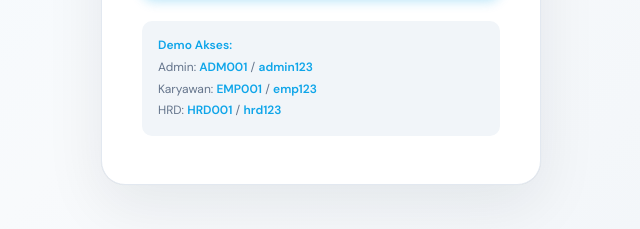
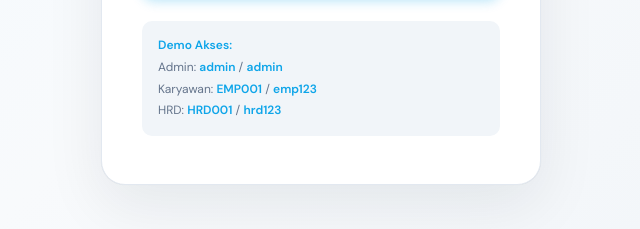
Before and after one commit to gavradarius/Projek-Sem-2, a plain HTML site: page index.html in a window 1280 px wide. Shown: the part 502-731 px from the top of the page, 319-959 px from the left. Drawn offline with Linux system fonts and the light colour scheme.

Commit message:
rename ke index.html

```diff
--- a/logistik-system.html
+++ b/index.html
@@ -28,7 +28,7 @@
     <div class="login-err" id="loginErr">❌ ID atau password salah. Coba lagi.</div>
     <div class="login-hint">
       <strong>Demo Akses:</strong><br>
-      Admin: <strong>ADM001</strong> / <strong>admin123</strong><br>
+      Admin: <strong>admin</strong> / <strong>admin</strong><br>
       Karyawan: <strong>EMP001</strong> / <strong>emp123</strong><br>
       HRD: <strong>HRD001</strong> / <strong>hrd123</strong>
     </div>
--- a/script.js
+++ b/script.js
@@ -1,5 +1,5 @@
 const users = {
-  'ADM001': { pass:'admin123', name:'Admin LogiCorp', role:'Administrator', div:'Manajemen', pos:'Administrator', email:'admin@logicorp.id', salary:'Rp 8.500.000', av:'AD', color:'#f97316' },
+  'ADMIN': { pass:'admin', name:'Admin LogiCorp', role:'Administrator', div:'Manajemen', pos:'Administrator', email:'admin@logicorp.id', salary:'Rp 8.500.000', av:'AD', color:'#f97316' },
   'EMP001': { pass:'emp123', name:'Agus Santoso', role:'Karyawan', div:'Pengemudi', pos:'Driver Senior', email:'agus@logicorp.id', salary:'Rp 5.500.000', av:'AS', color:'#3b82f6' },
   'HRD001': { pass:'hrd123', name:'Hani Pertiwi', role:'HRD Manager', div:'HRD', pos:'HRD Manager', email:'hani@logicorp.id', salary:'Rp 9.000.000', av:'HP', color:'#10b981' }
 };
```
